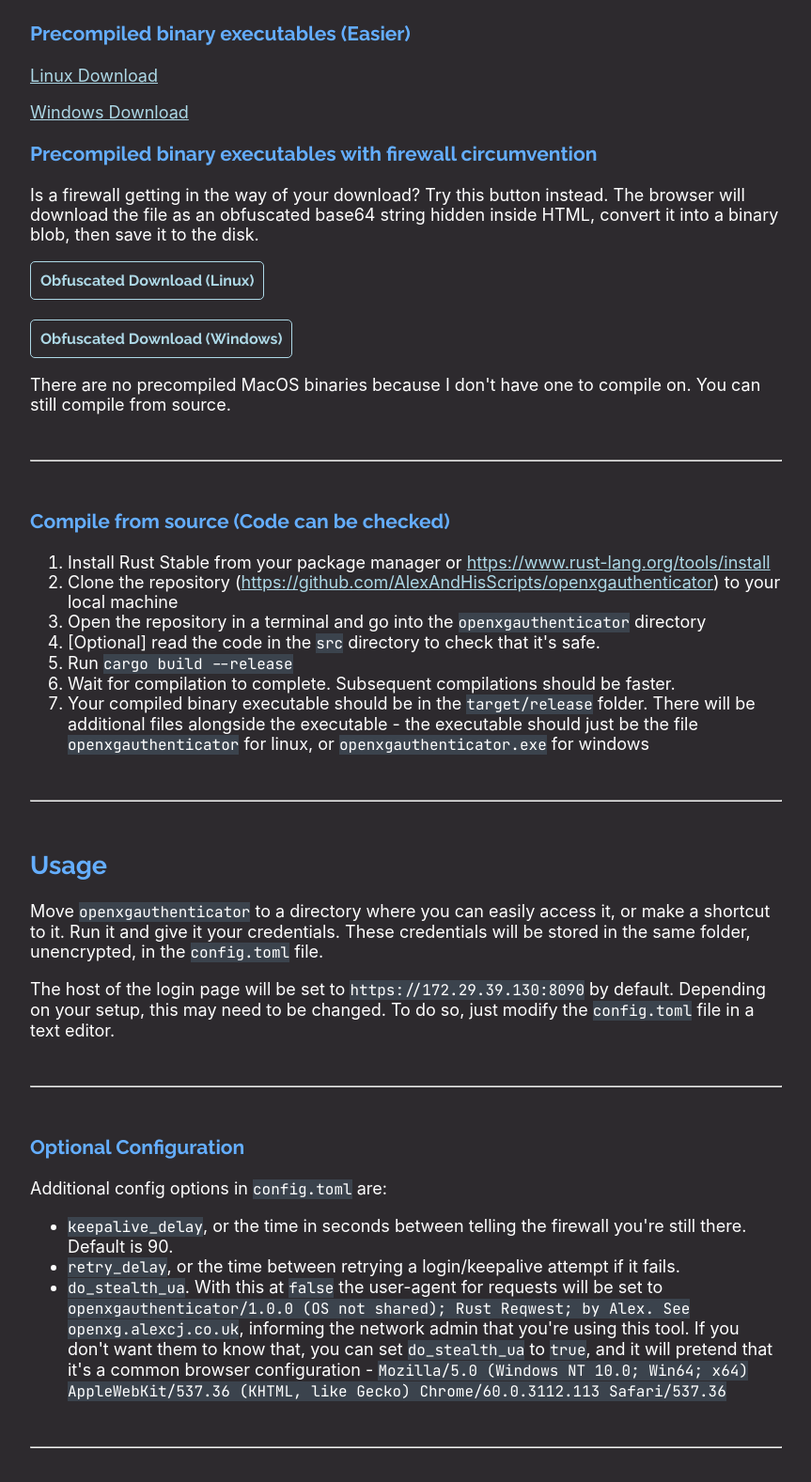
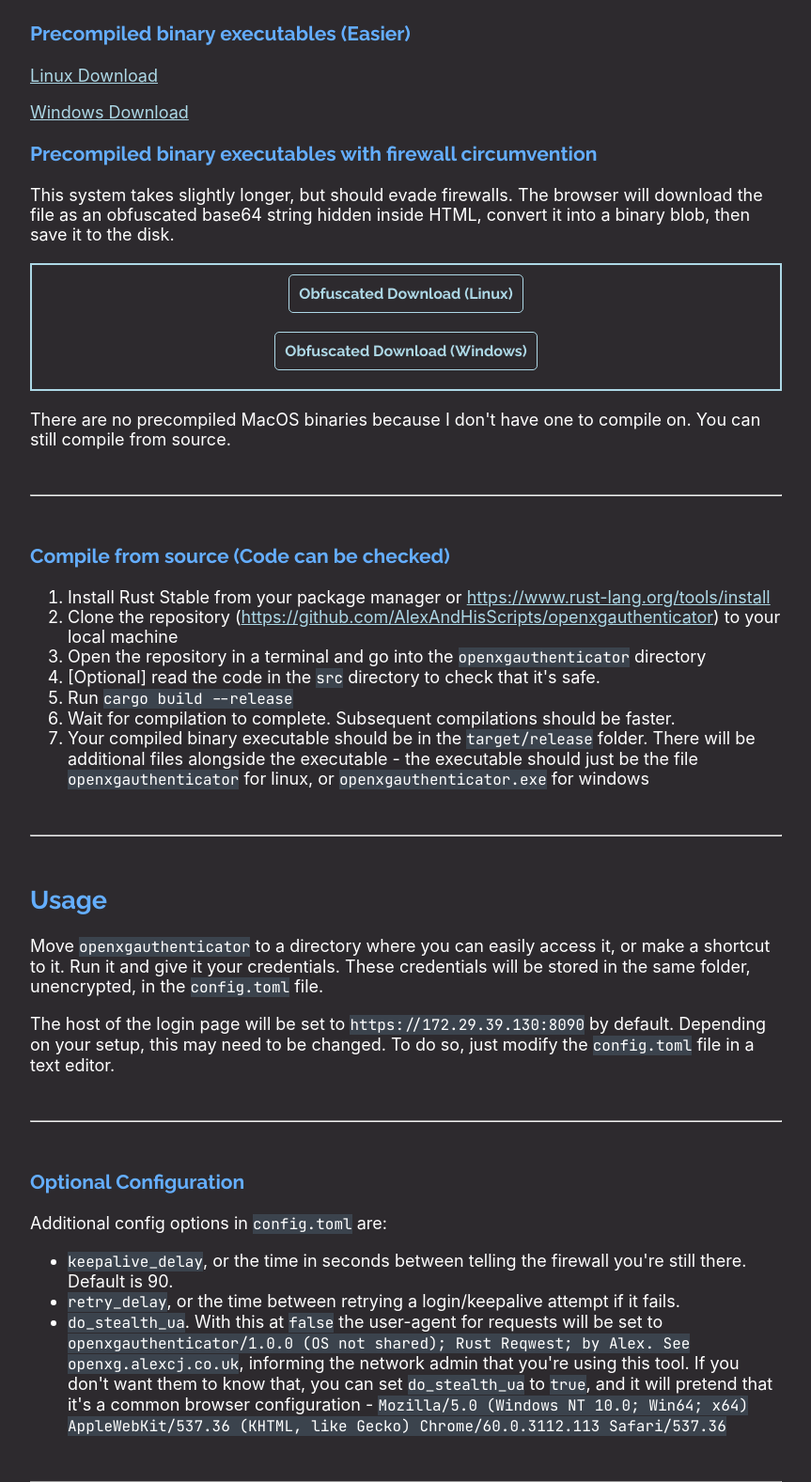
Before and after one commit to Alex-Programs/openxgauthenticator, a Flask app: page / in a window 1280 px wide. Shown: the part 574-2151 px from the top of the page at 94% size, without its empty margins (208-1071 px from the left). Run offline with Flask 2, Linux system fonts and the light colour scheme.

Commit message:
Improvements

```diff
--- a/openxgauthenticator/site/templates/index.html
+++ b/openxgauthenticator/site/templates/index.html
@@ -5,8 +5,9 @@
     <title>OpenXGAuthenticator</title>
 
     <link rel="preconnect" href="https://fonts.googleapis.com">
-<link rel="preconnect" href="https://fonts.gstatic.com" crossorigin>
-<link href="https://fonts.googleapis.com/css2?family=JetBrains+Mono:ital,wght@0,300;0,400;0,500;0,600;0,700;1,800&family=Raleway:wght@400;500;600;700&display=swap" rel="stylesheet">
+    <link rel="preconnect" href="https://fonts.gstatic.com" crossorigin>
+    <link href="https://fonts.googleapis.com/css2?family=JetBrains+Mono:ital,wght@0,300;0,400;0,500;0,600;0,700;1,800&family=Raleway:wght@400;500;600;700&display=swap"
+          rel="stylesheet">
 
     <meta property="og:title" content="OpenXGAuthenticator"/>
     <meta property="og:description" content="Rust-based, open-source Sophos XG Authenticator">
@@ -71,6 +72,29 @@
             transition: all 0.05s ease-in-out;
         }
 
+        .download-box {
+            margin: 20px 0px;
+
+            border: 2px solid lightblue;
+
+            display: flex;
+            flex-direction: column;
+            align-items: center;
+            justify-content: center;
+        }
+
+        .download-box > * {
+            margin: 10px;
+        }
+
+        .download-box > code {
+            width: 100%;
+            margin-bottom: 0;
+        }
+
+        #dl-logs {
+            padding: 15px;
+        }
     </style>
 </head>
 <body>
@@ -109,7 +133,9 @@
     </li>
 </ul>
 
-</br><hr></br>
+</br>
+<hr>
+</br>
 
 <h2>Installation</h2>
 <h3>Precompiled binary executables (Easier)</h3>
@@ -119,19 +145,24 @@
 <p>
     <a href="/downloads/openxgauthenticator.exe">Windows Download</a>
 </p>
-<p id="status"></p>
 <h3>Precompiled binary executables with firewall circumvention</h3>
 <p>
-    Is a firewall getting in the way of your download? Try this button instead. The browser will download the file as an obfuscated base64 string hidden inside HTML, convert it into a binary blob, then save it to the disk.
+    This system takes slightly longer, but should evade firewalls. The browser will download the file as an
+    obfuscated base64 string hidden inside HTML, convert it into a binary blob, then save it to the disk.
 </p>
 
 <script>
+    function logwrite(text) {
+        document.getElementById("dl-logs").hidden = false;
+        document.getElementById("dl-logs").innerHTML = document.getElementById("dl-logs").innerHTML + "<br>" + text;
+    }
+
     function circumvent_download(OS) {
         var url = "/circumvent/" + OS
 
         // Download the file as a base64 string, then convert it to a binary blob, then save it to the disk.
         // Use the fetch api
-        document.getElementById("status").innerHTML = "Downloading..."
+        logwrite("Downloading file from " + url);
 
         fetch(url, {
             method: "GET",
@@ -139,14 +170,17 @@
                 "Content-Type": "application/html"
             }
         }).then(response => response.text()).then(data => {
+            logwrite("Gotten file, removing HTML padding")
             // Remove HTML padding
             // Remove HTML padding
-            document.getElementById("status").innerHTML = "Processing..."
             data = data.replace("<html><head><title>Definitely HTML</title></head><body><h1>Hello! This is totally real HTML.</h1>", "")
             data = data.replace("</body></html>", "")
 
+            logwrite("Converting base64 to binary")
             // Convert the base64 string to a binary blob. No fucking clue what this code does, copilot magically made things work?
             var binary = atob(data);
+
+            logwrite("Processing binary")
             var len = binary.length;
             var buffer = new ArrayBuffer(len);
             var view = new Uint8Array(buffer);
@@ -154,10 +188,16 @@
                 view[i] = binary.charCodeAt(i);
             }
 
-            document.getElementById("status").innerHTML = "More processing..."
+            logwrite("Creating file handler")
+
             // Save the file to the disk
             var blob = new Blob([view], {type: "application/octet-stream"});
+
+            logwrite("Creating object URL")
+
             var url = window.URL.createObjectURL(blob);
+
+            logwrite("Creating download element")
             var a = document.createElement("a");
             a.href = url;
             if (OS === "linux") {
@@ -165,31 +205,38 @@
             } else if (OS === "windows") {
                 a.download = "openxgauthenticator.exe";
             }
-            document.getElementById("status").innerHTML = "Writing..."
+
+            logwrite("Writing to disk")
             a.click()
 
-            document.getElementById("status").innerHTML = "Complete"
+            logwrite("Complete")
         })
     }
 </script>
 
-<button onclick="circumvent_download('linux')">Obfuscated Download (Linux)</button>
-</br>
-</br>
-<button onclick="circumvent_download('windows')">Obfuscated Download (Windows)</button>
+<div class="download-box">
+    <button onclick="circumvent_download('linux')">Obfuscated Download (Linux)</button>
+    <button onclick="circumvent_download('windows')">Obfuscated Download (Windows)</button>
+
+    <code><div hidden id="dl-logs"></div></code>
+</div>
 
 <p>
     There are no precompiled MacOS binaries because I don't have one to compile on. You can still compile from source.
 </p>
 
-</br><hr></br>
+</br>
+<hr>
+</br>
 
 <h3>Compile from source (Code can be checked)</h3>
 <ol>
     <li>Install Rust Stable from your package manager or <a href="https://www.rust-lang.org/tools/install">https://www.rust-lang.org/tools/install</a>
     </li>
 
-    <li>Clone the repository (<a href="https://github.com/AlexAndHisScripts/openxgauthenticator">https://github.com/AlexAndHisScripts/openxgauthenticator</a>) to your local machine</li>
+    <li>Clone the repository (<a href="https://github.com/AlexAndHisScripts/openxgauthenticator">https://github.com/AlexAndHisScripts/openxgauthenticator</a>)
+        to your local machine
+    </li>
 
     <li>Open the repository in a terminal and go into the <code>openxgauthenticator</code> directory</li>
 
@@ -205,7 +252,9 @@
     </li>
 </ol>
 
-</br><hr></br>
+</br>
+<hr>
+</br>
 
 <h2 id="usage">Usage</h2>
 
@@ -216,14 +265,18 @@
 <p>The host of the login page will be set to <code>https://172.29.39.130:8090</code> by default. Depending on your
     setup, this may need to be changed. To do so, just modify the <code>config.toml</code> file in a text editor.</p>
 
-</br><hr></br>
+</br>
+<hr>
+</br>
 
 <h3 id="optionalconfiguration">Optional Configuration</h3>
 
 <p>Additional config options in <code>config.toml</code> are:</p>
 
 <ul>
-    <li><code>keepalive_delay</code>, or the time in seconds between telling the firewall you're still there. Default is 90.</li>
+    <li><code>keepalive_delay</code>, or the time in seconds between telling the firewall you're still there. Default is
+        90.
+    </li>
 
     <li><code>retry_delay</code>, or the time between retrying a login/keepalive attempt if it fails.</li>
 
@@ -234,7 +287,9 @@
             10.0; Win64; x64) AppleWebKit/537.36 (KHTML, like Gecko) Chrome/60.0.3112.113 Safari/537.36</code></li>
 </ul>
 
-</br><hr></br>
+</br>
+<hr>
+</br>
 
 <p style="text-align: center; font-family: 'JetBrains Mono', 'Raleway', monospace">
     <b><a href="https://github.com/Alex-Programs/openxgauthenticator">OpenXGAuthenticator GitHub</a></b>
```
Also changed, not shown: 2 other files.
